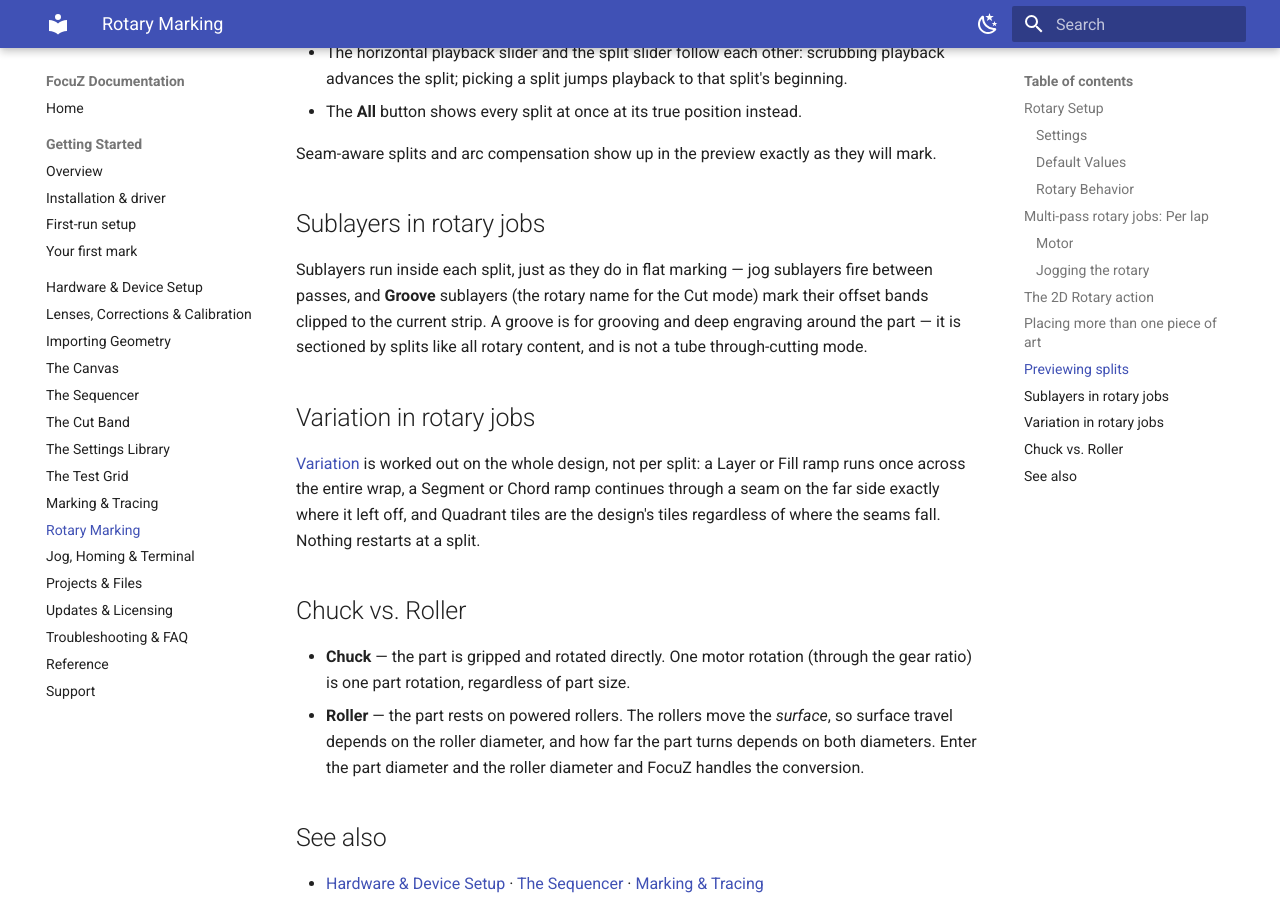
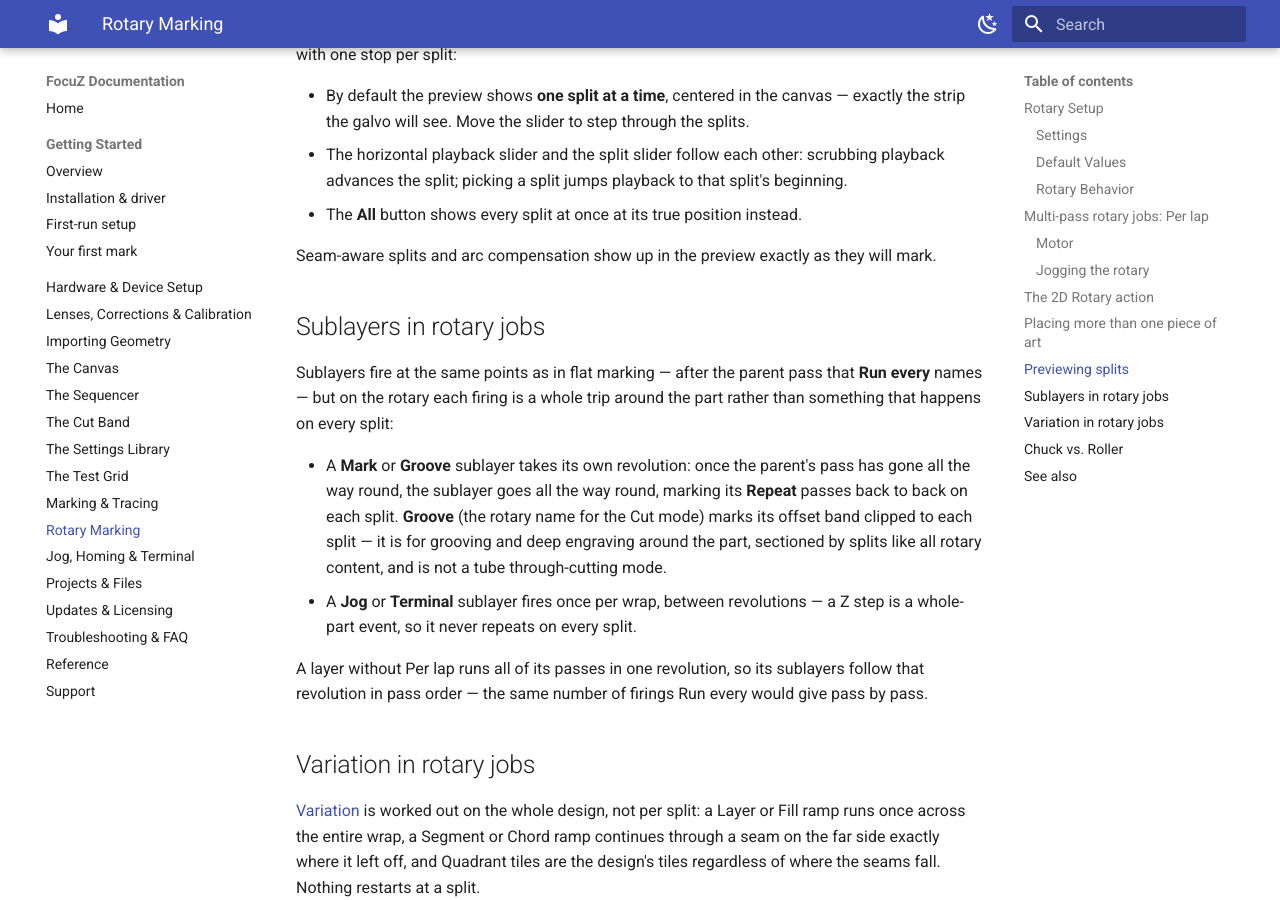
Before and after one commit to Lokahi-Shop/focuz-docs, an MkDocs documentation site: the page built from docs/rotary.md, in a window 1280 px wide and 900 px high, scrolled down 6419 px. Built offline with MkDocs 1.6.1 and Material for MkDocs 9.7.7, drawn with Linux system fonts in a browser that asks for light colours; some of the changed text lies outside the part shown.

Commit message:
Rotary: layers take turns around the part; sublayers get their own revolution
Co-Authored-By: Claude Fable 5.1 <noreply@anthropic.com>

```diff
--- a/docs/rotary.md
+++ b/docs/rotary.md
@@ -93,8 +93,12 @@ With 5 passes over 4 splits, ticked runs 5 laps of 4 splits; unticked marks spli
 then split 2 five times, and so on. Backlash is taken up again at the start of **every** lap, so
 each lap's first strip is entered from the marking side just like the job's first strip.
 
-**Sublayers follow their parent layer** — they have no checkbox of their own, so a layer and its
-sublayers can't disagree about lap order. **Group repeat** always stays inside the strip.
+**Layers take turns around the part.** When an action has more than one layer on the same part,
+each layer finishes all of its revolutions before the next layer starts — the rotary never
+switches between layers on the same split. That keeps consecutive splits on the same settings,
+which is what lets them follow one another without a rest (see *Settle between splits* above);
+switching settings on every split would cost a full rest each time. **Group repeat** repeats the
+whole sequence of a group's layers, each repeat a fresh set of revolutions.
 
 The box is hidden at 1 pass, where there's nothing to order.
 
@@ -228,10 +232,20 @@ Seam-aware splits and arc compensation show up in the preview exactly as they wi
 
 ## Sublayers in rotary jobs
 
-Sublayers run inside each split, just as they do in flat marking — jog sublayers fire between
-passes, and **Groove** sublayers (the rotary name for the Cut mode) mark their offset bands
-clipped to the current strip. A groove is for grooving and deep engraving around the part — it
-is sectioned by splits like all rotary content, and is not a tube through-cutting mode.
+Sublayers fire at the same points as in flat marking — after the parent pass that **Run every**
+names — but on the rotary each firing is a whole trip around the part rather than something that
+happens on every split:
+
+- A **Mark** or **Groove** sublayer takes its own revolution: once the parent's pass has gone all
+  the way round, the sublayer goes all the way round, marking its **Repeat** passes back to back on
+  each split. **Groove** (the rotary name for the Cut mode) marks its offset band clipped to each
+  split — it is for grooving and deep engraving around the part, sectioned by splits like all
+  rotary content, and is not a tube through-cutting mode.
+- A **Jog** or **Terminal** sublayer fires once per wrap, between revolutions — a Z step is a
+  whole-part event, so it never repeats on every split.
+
+A layer without Per lap runs all of its passes in one revolution, so its sublayers follow that
+revolution in pass order — the same number of firings Run every would give pass by pass.
 
 ## Variation in rotary jobs
 
```
